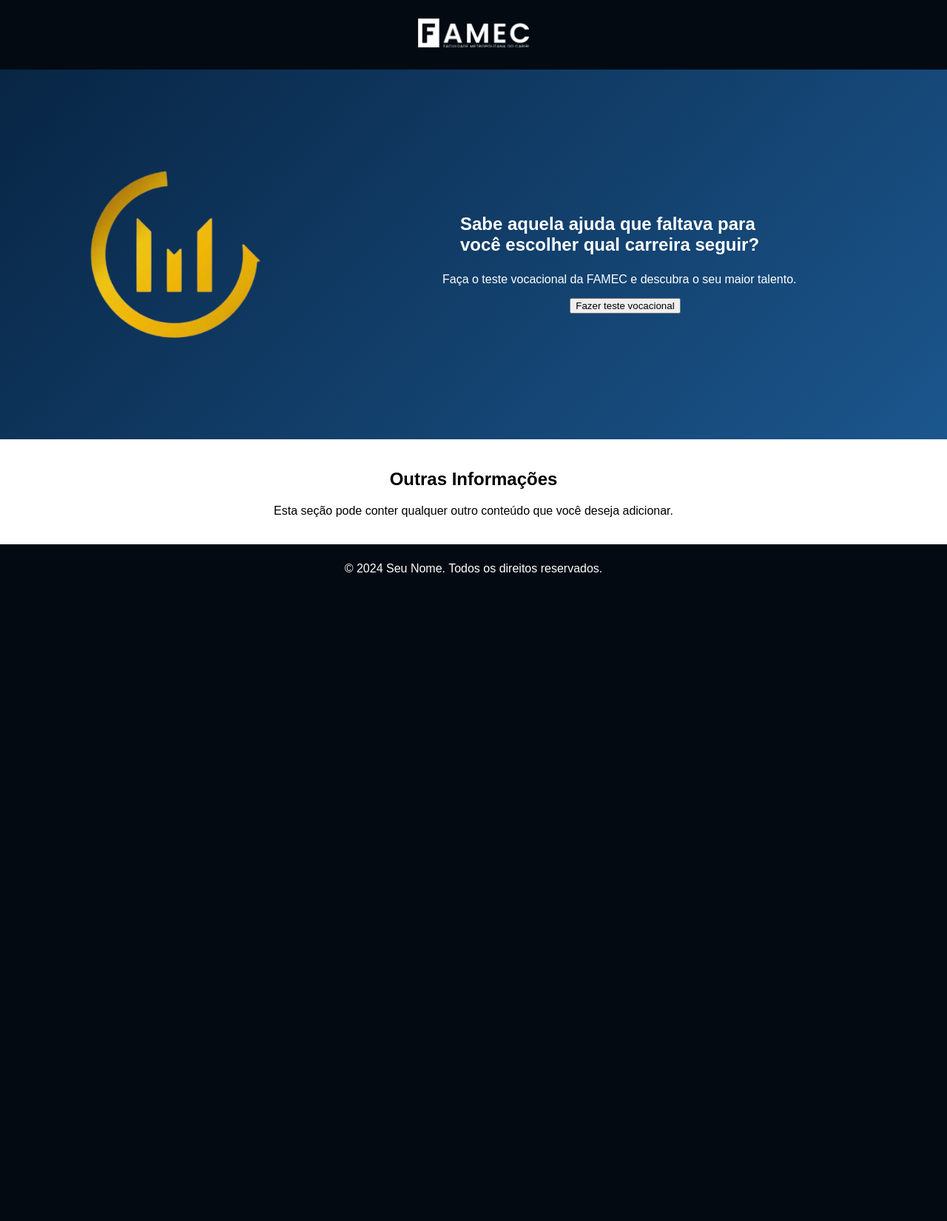
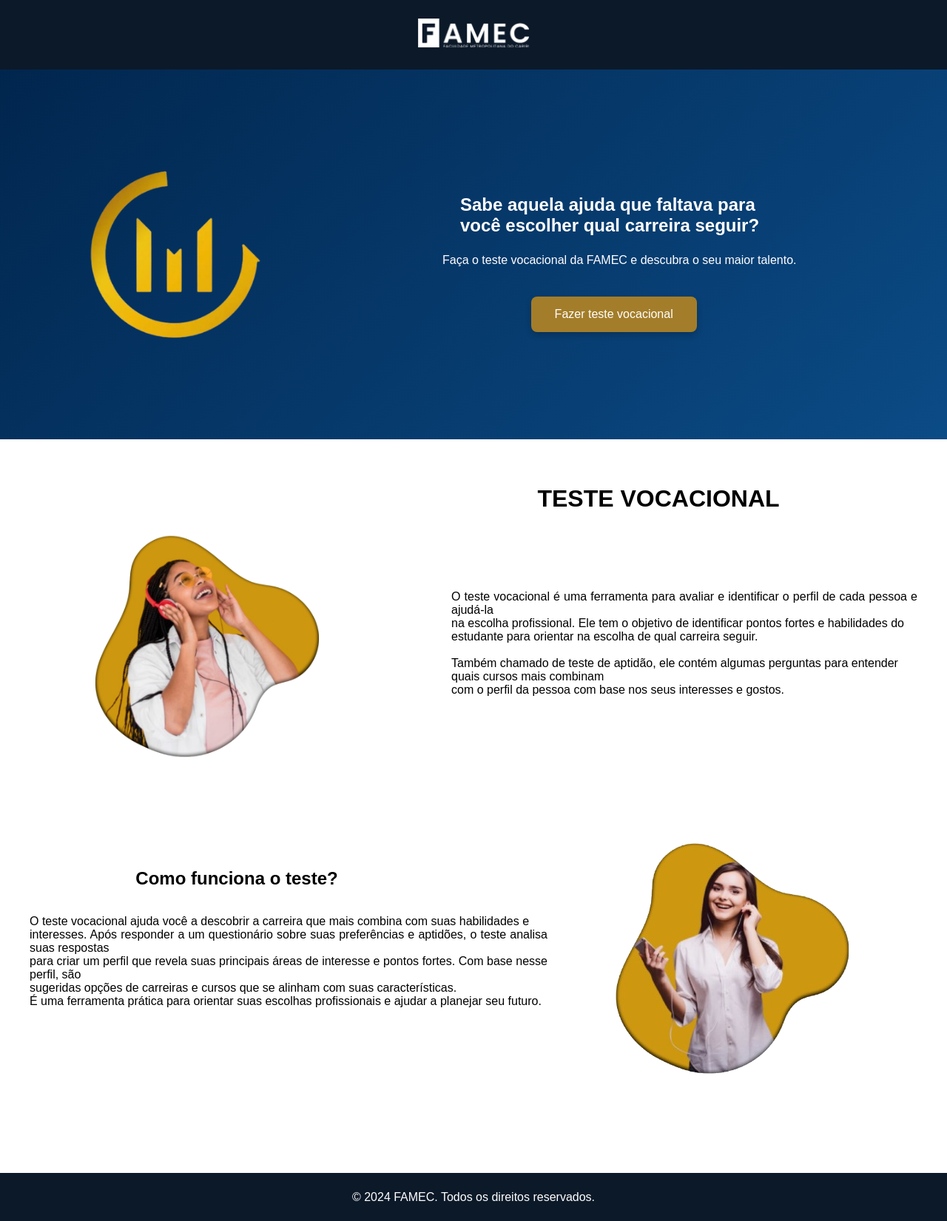
Before and after one commit to minkyzx/TesteVocacional, a PHP site: page / in a window 1280 px wide. Shown: the whole page at 74% size. Before the commit the page ends 774 px from the top, so only its background shows below. Run offline with PHP 8.4, Linux system fonts and the light colour scheme.

Commit message:
index pronto

```diff
--- a/assets/css/style.css
+++ b/assets/css/style.css
@@ -6,7 +6,7 @@ body {
 
 /* Cabeçalho */
 header {
-    background-color: #030a12;
+    background-color: #0c1929;
     color: white;
     padding: 25px;
     text-align: center;
@@ -20,9 +20,8 @@ header {
 
 /* Quadrado */
 .quadrado {
-    background: linear-gradient(135deg, #082544, #1b568d);
+    background: linear-gradient(135deg, #01264e, #0b4b86);
     /* Gradiente de azul escuro para um tom de azul mais claro */
-
     width: 100%;
     height: 500px;
     display: flex;
@@ -63,7 +62,29 @@ header {
 }
 
 #bot {
-    margin-left: 36%;
+    background-color: #a37d29; /* Cor de fundo */
+    margin-left: 25%;
+    margin-top: 5%;
+    border: none; /* Remove a borda padrão */
+    color: white; /* Cor do texto */
+    padding: 15px 32px; /* Espaçamento interno (padding) */
+    text-decoration: none; /* Remove o sublinhado */
+    font-size: 16px; /* Tamanho da fonte */
+    cursor: pointer; /* Muda o cursor para uma mão ao passar por cima */
+    border-radius: 8px; /* Bordas arredondadas */
+    box-shadow: 0 4px 8px rgba(0, 0, 0, 0.2); /* Sombra para dar um efeito de elevação */
+    transition: background-color 0.3s, transform 0.3s; /* Transições suaves para as mudanças de cor e tamanho */
+}
+
+#bot:hover {
+    background-color: #c4983b; /* Cor de fundo ao passar o cursor */
+    transform: scale(1.05); /* Aumenta ligeiramente o tamanho do botão */
+}
+
+/* Efeito ao focar no botão (ex: usando o teclado) */
+#bot:focus {
+    outline: none; /* Remove a borda de foco padrão */
+    box-shadow: 0 0 0 3px rgba(0, 255, 0, 0.5); /* Adiciona uma borda de foco customizada */
 }
 
 /* Conteúdo */
@@ -72,9 +93,57 @@ header {
     text-align: center;
 }
 
+.container {
+    display: flex;
+    align-items: flex-start; /* Alinha a imagem e o texto no topo */
+    padding: 20px;
+    box-sizing: border-box;
+}
+
+/* Estilo da imagem */
+#mulher {
+    width: 40%; /* Ajusta a largura da imagem */
+    height: auto; /* Mantém a proporção da imagem */
+    margin-right: 20px; /* Espaço entre a imagem e o texto */
+}
+
+/* Container do texto */
+.texto {
+    flex: 1; /* Faz com que o contêiner do texto ocupe o espaço restante */
+}
+
+/* Estilo do texto */
+.text2 {
+    font-size: 1rem; /* Tamanho padrão da fonte do parágrafo */
+    text-align: justify;
+    white-space: pre-line;
+    margin-left: 10%;
+    margin-top: 15%;
+}
+
+#tv {}
+
+.text3 {
+    margin-top: 5%;
+    font-size: 1rem; /* Tamanho padrão da fonte do parágrafo */
+    text-align: justify;
+    white-space: pre-line;
+}
+
+#mulher2 {
+    margin-top: -9%;
+}
+
+h2 {
+    margin-right: 20%;
+}
+
+
+
+
 /* Footer */
 footer {
-    background-color: #030a12;
+    background-color: #0c1929;
     color: white;
     text-align: center;
     padding: 7.5px 0;
--- a/index.php
+++ b/index.php
@@ -5,6 +5,7 @@
     <meta name="viewport" content="width=device-width, initial-scale=1.0">
     <title>Teste Vocacional</title>
     <link rel="stylesheet" href="assets/css/style.css">
+    <link rel="shortcut icon" href="assets/img/logo2.jpeg" type="image/x-icon">
 </head>
 <body>
     <header>
@@ -22,12 +23,40 @@
     </div>
 
     <div class="conteudo">
-        <h2>Outras Informações</h2>
-        <p>Esta seção pode conter qualquer outro conteúdo que você deseja adicionar.</p>
+    <div class="container">
+    <img id="mulher" src="assets/img/mulher.png" alt="Imagem de uma mulher">
+    <div class="texto">
+        <h1 id="tv">TESTE VOCACIONAL</h1>
+        <p class="text2">O teste vocacional é uma ferramenta para avaliar e identificar o perfil de cada pessoa e ajudá-la
+            na escolha profissional. Ele tem o objetivo de identificar pontos fortes e habilidades do
+            estudante para orientar na escolha de qual carreira seguir. <br><br>Também chamado de teste de aptidão, ele contém algumas perguntas para entender
+            quais cursos mais combinam
+        com o perfil da pessoa com base nos seus interesses e gostos.</p>
+
+        <p class="text2"></p>
     </div>
+</div>
+<div class="container">
+
+    <div class="texto">
+    <h2>Como funciona o teste?</h2>
+        <p class="text3">O teste vocacional ajuda você a descobrir a carreira que mais combina com suas habilidades e
+            interesses. Após responder a um questionário sobre suas preferências e aptidões, o teste analisa suas respostas
+            para criar um perfil que revela suas principais áreas de interesse e pontos fortes. Com base nesse perfil, são
+            sugeridas opções de carreiras e cursos que se alinham com suas características.
+            É uma ferramenta prática para orientar suas escolhas profissionais e ajudar a planejar seu futuro.</p>
+
+    </div>
+     <img id="mulher2" src="assets/img/mulher2.png" alt="Imagem de uma mulher">
+    </div>
+</div>
+
+
+
+
 
     <footer>
-        <p>&copy; 2024 Seu Nome. Todos os direitos reservados.</p>
+        <p>&copy; 2024 FAMEC. Todos os direitos reservados.</p>
     </footer>
 
 </body>
```
Also changed, not shown: assets/img/insta.png (added), assets/img/logo2.jpeg (added), assets/img/mulher.png (added), assets/img/mulher2.png (added), 1 other file.
